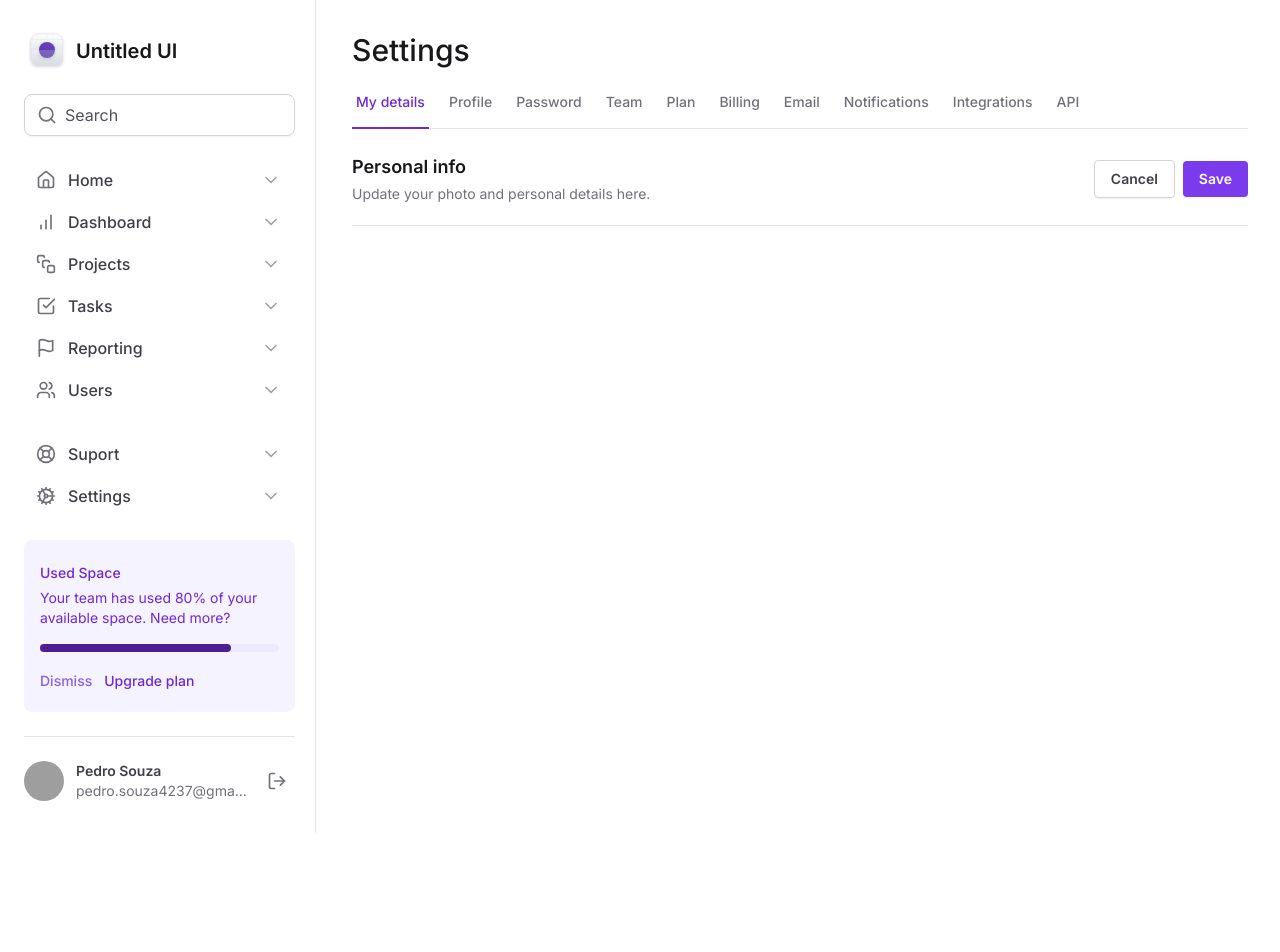
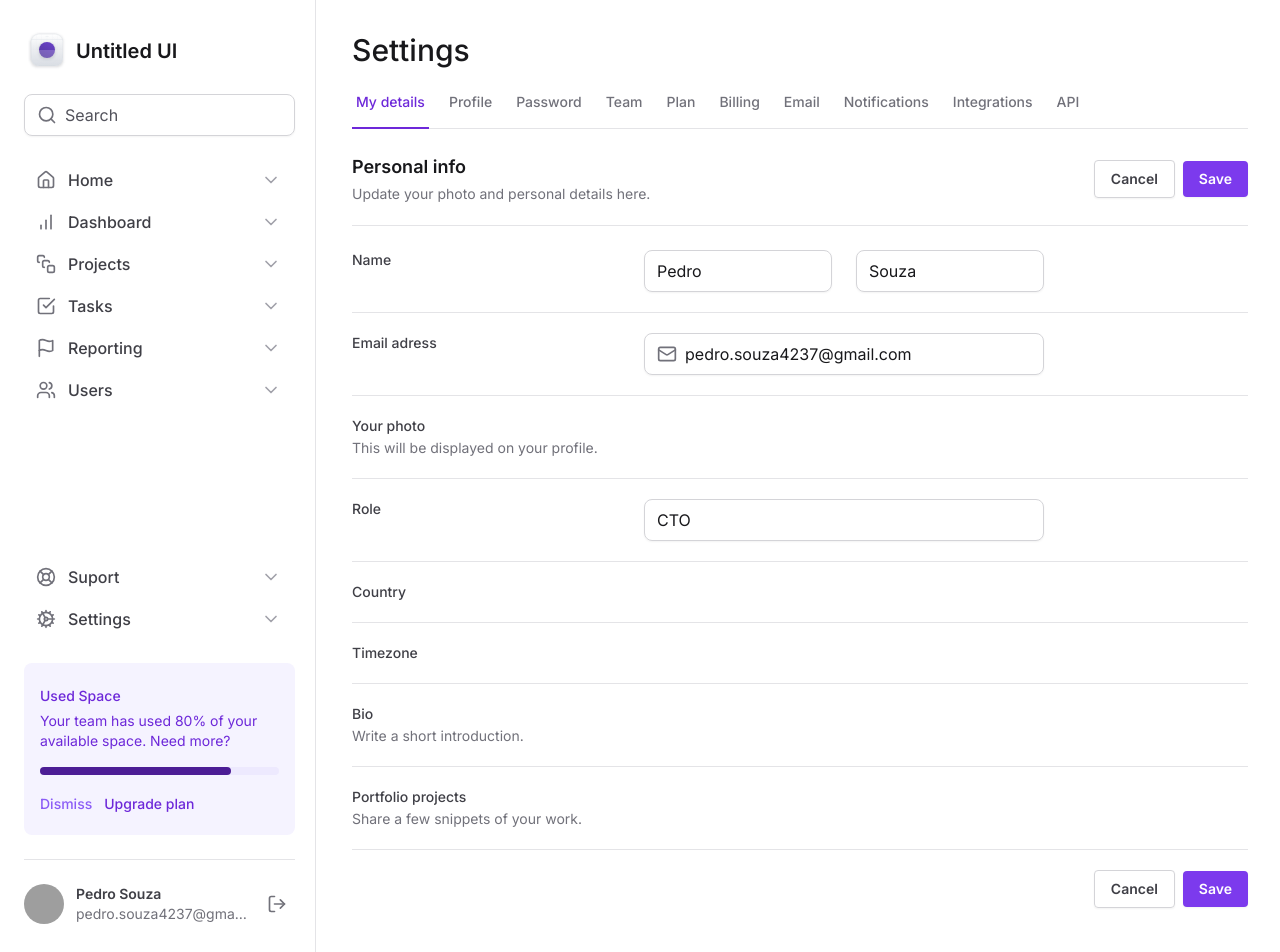
Before and after one commit to pedrosouza423/tailwind-next, a Next.js app: page / in a window 1280 px wide. Shown: the top 952 px of the page. Before the commit the page ends 833 px from the top, so only its background shows below. Built offline with nearby package versions, Linux system fonts and the light colour scheme; grey boxes are pictures that could not be loaded.

Commit message:
Added form fields

```diff
--- a/src/app/page.tsx
+++ b/src/app/page.tsx
@@ -1,4 +1,6 @@
 import { SettingsTabs } from './components/SettingsTabs'
+import * as Input from './components/Input'
+import { Mail } from 'lucide-react'
 
 export default function Home() {
   return (
@@ -32,7 +34,139 @@
           </div>
         </div>
 
-        <form id="settings" className="mt-6 flex w-full flex-col"></form>
+        <form
+          id="settings"
+          className="mt-6 flex w-full flex-col gap-5 divide-y divide-zinc-200"
+        >
+          <div className="grid grid-cols-form gap-3">
+            <label
+              htmlFor="firstName"
+              className="text-sm font-medium text-zinc-700"
+            >
+              Name
+            </label>
+            <div className="grid grid-cols-2 gap-6">
+              <Input.Root>
+                <Input.Control id="firstName" defaultValue="Pedro" />
+              </Input.Root>
+
+              <Input.Root>
+                <Input.Control id="firstName" defaultValue="Souza" />
+              </Input.Root>
+            </div>
+            <div />
+          </div>
+
+          <div className="grid grid-cols-form gap-3 pt-5">
+            <label
+              htmlFor="email"
+              className="text-sm font-medium text-zinc-700"
+            >
+              Email adress
+            </label>
+
+            <Input.Root>
+              <Input.Prefix>
+                <Mail className="h-5 w-5 text-zinc-500" />
+              </Input.Prefix>
+              <Input.Control
+                id="email"
+                type="email"
+                defaultValue="pedro.souza4237@gmail.com"
+              />
+            </Input.Root>
+            <div />
+          </div>
+
+          <div className="grid grid-cols-form gap-3 pt-5">
+            <label
+              htmlFor="email"
+              className="text-sm font-medium text-zinc-700"
+            >
+              Your photo
+              <span className="mt-0.5 block text-sm font-normal text-zinc-500">
+                This will be displayed on your profile.
+              </span>
+            </label>
+            <div></div>
+            <div />
+          </div>
+
+          <div className="grid grid-cols-form gap-3 pt-5">
+            <label htmlFor="role" className="text-sm font-medium text-zinc-700">
+              Role
+            </label>
+
+            <Input.Root>
+              <Input.Control id="email" type="text" defaultValue="CTO" />
+            </Input.Root>
+            <div />
+          </div>
+
+          <div className="grid grid-cols-form gap-3 pt-5">
+            <label
+              htmlFor="country"
+              className="text-sm font-medium text-zinc-700"
+            >
+              Country
+            </label>
+
+            <div></div>
+            <div />
+          </div>
+
+          <div className="grid grid-cols-form gap-3 pt-5">
+            <label
+              htmlFor="timezone"
+              className="text-sm font-medium text-zinc-700"
+            >
+              Timezone
+            </label>
+
+            <div></div>
+            <div />
+          </div>
+
+          <div className="grid grid-cols-form gap-3 pt-5">
+            <label htmlFor="bio" className="text-sm font-medium text-zinc-700">
+              Bio
+              <span className="mt-0.5 block text-sm font-normal text-zinc-500">
+                Write a short introduction.
+              </span>
+            </label>
+            <div></div>
+            <div />
+          </div>
+
+          <div className="grid grid-cols-form gap-3 pt-5">
+            <label
+              htmlFor="projects"
+              className="text-sm font-medium text-zinc-700"
+            >
+              Portfolio projects
+              <span className="mt-0.5 block text-sm font-normal text-zinc-500">
+                Share a few snippets of your work.
+              </span>
+            </label>
+            <div></div>
+            <div />
+          </div>
+
+          <div className="flex items-center justify-end gap-2 pt-5">
+            <button
+              className="rounded border border-zinc-300 px-4 py-2 text-sm font-semibold text-zinc-700 shadow-sm hover:bg-zinc-50 "
+              type="button"
+            >
+              Cancel
+            </button>
+            <button
+              className="rounded bg-violet-600 px-4 py-2 text-sm font-semibold text-white shadow-sm hover:bg-violet-700"
+              type="submit"
+            >
+              Save
+            </button>
+          </div>
+        </form>
       </div>
     </>
   )
--- a/tailwind.config.ts
+++ b/tailwind.config.ts
@@ -7,9 +7,7 @@
       gridTemplateColumns: {
         app: 'minmax(18rem, 20rem) 1fr',
         profile: 'max-content 1fr min-content',
-      },
-      colors: {
-        diego: '#8257e6',
+        form: 'minmax(7.5rem, 17.5rem) minmax(25rem, 1fr) minmax(0, 15rem)',
       },
     },
   },
```
